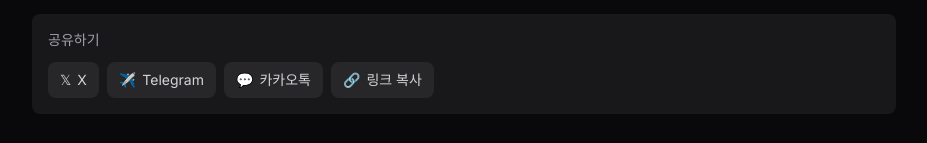
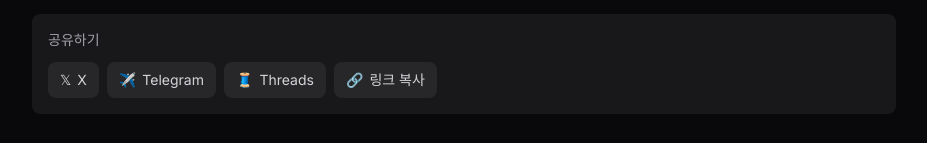
Before and after one commit to thistory/investory, a Next.js app: page /stock/BMNR/analysis/2026-02-17 in a window 1280 px wide. Shown: the part 3519-3662 px from the top of the page, without its empty margins (176-1103 px from the left). Built offline with nearby package versions, Linux system fonts and the light colour scheme.

Commit message:
feat: SNS 공유 카카오톡 제거, Threads 추가

```diff
--- a/src/components/stock/ShareButtons.tsx
+++ b/src/components/stock/ShareButtons.tsx
@@ -11,7 +11,7 @@ interface ShareButtonsProps {
   snsTelegramText?: string;
 }
 
-type SharePlatform = "x" | "telegram" | "kakao";
+type SharePlatform = "x" | "telegram" | "threads";
 
 interface ShareConfig {
   platform: SharePlatform;
@@ -23,7 +23,7 @@ interface ShareConfig {
 const PLATFORM_META: Record<SharePlatform, { name: string; icon: string }> = {
   x: { name: "X", icon: "\uD835\uDD4F" },
   telegram: { name: "Telegram", icon: "\u2708\uFE0F" },
-  kakao: { name: "\uCE74\uCE74\uC624\uD1A1", icon: "\uD83D\uDCAC" },
+  threads: { name: "Threads", icon: "\uD83E\uDDF5" },
 };
 
 function buildShareUrl(platform: SharePlatform, text: string, pageUrl: string): string {
@@ -32,8 +32,8 @@ function buildShareUrl(platform: SharePlatform, text: string, pageUrl: string):
       return `https://x.com/intent/tweet?text=${encodeURIComponent(text)}&url=${encodeURIComponent(pageUrl)}`;
     case "telegram":
       return `https://t.me/share/url?url=${encodeURIComponent(pageUrl)}&text=${encodeURIComponent(text)}`;
-    case "kakao":
-      return `https://sharer.kakao.com/talk/friends/picker/link?url=${encodeURIComponent(pageUrl)}`;
+    case "threads":
+      return `https://www.threads.net/intent/post?text=${encodeURIComponent(text + "\n" + pageUrl)}`;
   }
 }
 
@@ -59,7 +59,7 @@ export function ShareButtons({
   const platforms: { platform: SharePlatform; text: string }[] = [
     { platform: "x", text: snsThreadsText || fallback },
     { platform: "telegram", text: snsTelegramText || fallback },
-    { platform: "kakao", text: pageUrl },
+    { platform: "threads", text: snsThreadsText || fallback },
   ];
 
   function openPreview(platform: SharePlatform, originalText: string) {
@@ -173,7 +173,7 @@ export function ShareButtons({
             <div className="flex-1 overflow-y-auto px-4 py-4">
               <div className="flex items-center justify-between mb-2">
                 <span className="text-xs text-gray-400 dark:text-zinc-500">
-                  공유될 내용 {active.platform !== "kakao" && "(편집 가능)"}
+                  공유될 내용 (편집 가능)
                 </span>
                 {isEdited && (
                   <button
@@ -185,18 +185,12 @@ export function ShareButtons({
                 )}
               </div>
 
-              {active.platform === "kakao" ? (
-                <div className="bg-gray-50 dark:bg-zinc-800 rounded-lg p-3 text-sm text-gray-700 dark:text-zinc-300 break-all">
-                  {editedText}
-                </div>
-              ) : (
               <textarea
                 value={editedText}
                 onChange={(e) => setEditedText(e.target.value)}
                 className="w-full bg-gray-50 dark:bg-zinc-800 rounded-lg p-3 text-sm text-gray-700 dark:text-zinc-300 leading-relaxed resize-none focus:outline-none focus:ring-2 focus:ring-blue-500/30 border border-gray-200 dark:border-zinc-700"
                 rows={Math.min(10, Math.max(4, editedText.split("\n").length + 1))}
               />
-              )}
 
               <div className="mt-3 flex items-center gap-2 text-xs text-gray-400 dark:text-zinc-500">
                 <span className="font-medium shrink-0">링크:</span>
```
Lines whose indentation alone changed are shown as unchanged.
